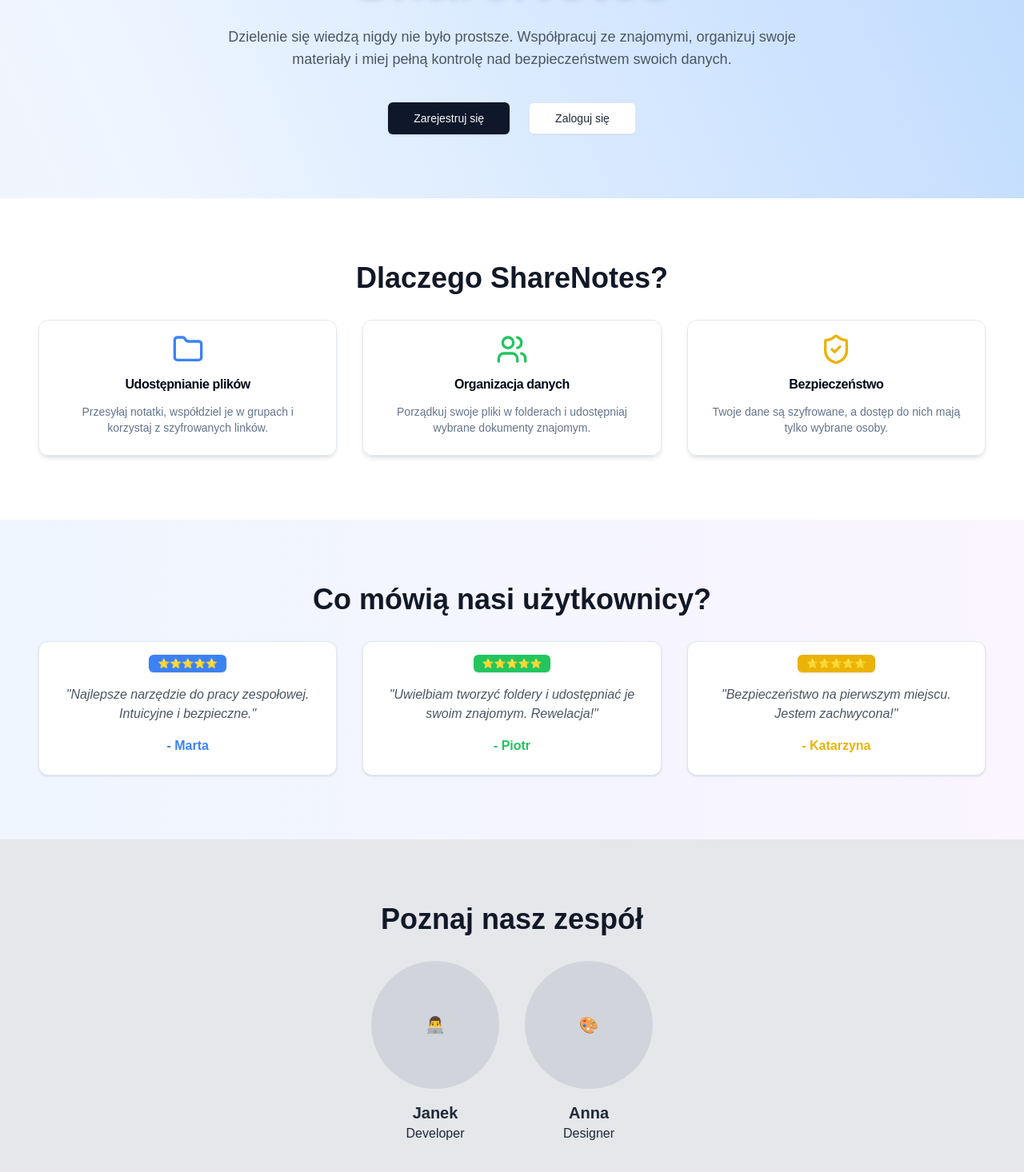
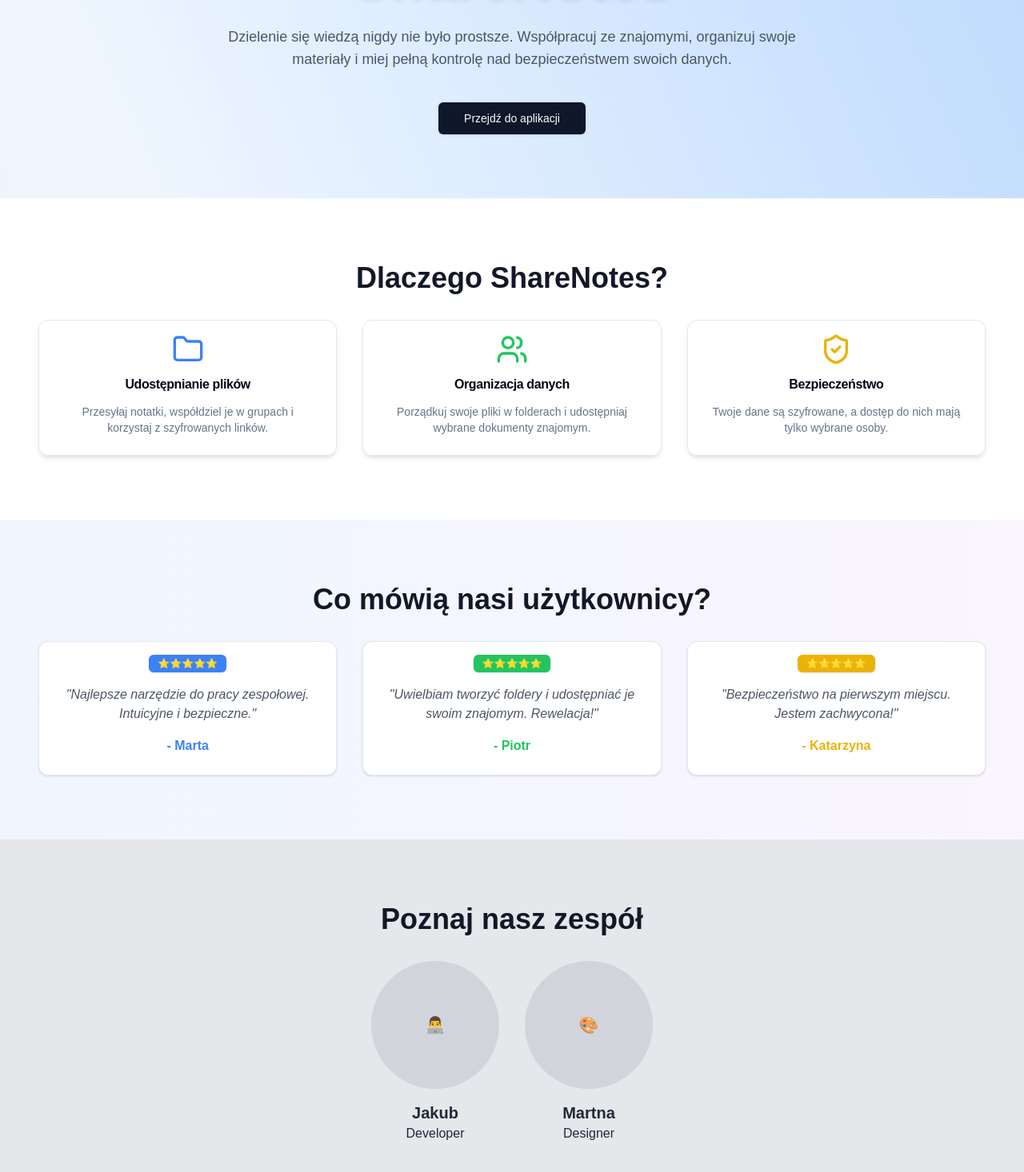
Before and after one commit to JakubChorzepa/ShareNotes, a Next.js app: page / in a window 1280 px wide. Shown: the part 144-1610 px from the top of the page at 80% size. Built offline with nearby package versions, Linux system fonts and the light colour scheme.

Commit message:
changed button in the main section

```diff
--- a/src/app/(home)/page.tsx
+++ b/src/app/(home)/page.tsx
@@ -23,10 +23,7 @@
         </p>
         <div className="mt-10 flex gap-6">
           <Button variant="default" size="lg" asChild>
-            <a href="/sign-up">Zarejestruj się</a>
-          </Button>
-          <Button variant="outline" size="lg" asChild>
-            <a href="/sign-in">Zaloguj się</a>
+            <a href="/sign-up">Przejdź do aplikacji</a>
           </Button>
         </div>
       </section>
@@ -138,7 +135,7 @@
               <div className="flex h-40 w-40 items-center justify-center rounded-full bg-gray-300 text-xl font-semibold">
                 <span>👨‍💻</span>
               </div>
-              <p className="mt-4 text-xl font-bold">Janek</p>
+              <p className="mt-4 text-xl font-bold">Jakub</p>
               <p>Developer</p>
             </div>
             {/* Osoba 2 */}
@@ -146,7 +143,7 @@
               <div className="flex h-40 w-40 items-center justify-center rounded-full bg-gray-300 text-xl font-semibold">
                 <span>🎨</span>
               </div>
-              <p className="mt-4 text-xl font-bold">Anna</p>
+              <p className="mt-4 text-xl font-bold">Martna</p>
               <p>Designer</p>
             </div>
           </div>
```
